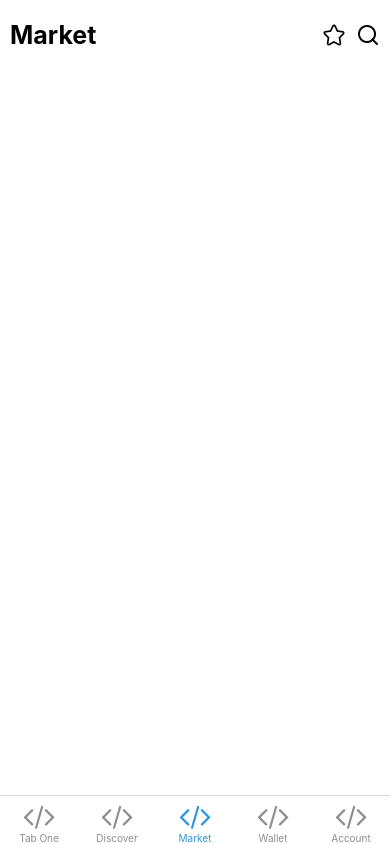
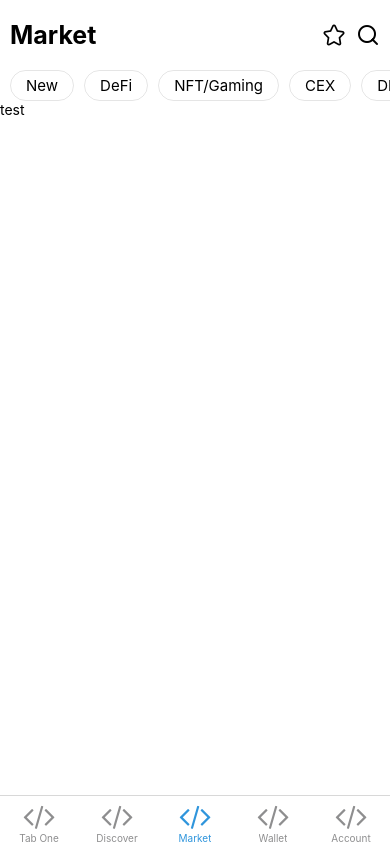
Before and after one commit to mustafamilyas/Market-Tracker-Mobile, a React Native app: screen /Market in a window 390 px wide. Built offline with nearby package versions, Linux system fonts and the light colour scheme; what expo-linking would draw is missing.

Commit message:
feat: add CryptoCategories component

```diff
--- /dev/null
+++ b/components/CryptoCategories.tsx
@@ -0,0 +1,33 @@
+import React from 'react'
+import { ScrollView, View, Text, StyleSheet } from 'react-native';
+import { CRYPTO_CATEGORIES } from '../constants/Crypto';
+
+export const CryptoCategories = () => {
+  return (
+    <ScrollView horizontal style={styles.container}>
+      {CRYPTO_CATEGORIES.map(category => (
+        <View style={styles.item}>
+          <Text style={styles.itemText}>{category.title}</Text>
+        </View>
+      ))}
+    </ScrollView>
+  )
+}
+
+const styles = StyleSheet.create({
+  container: {
+    paddingHorizontal: 10,
+    flexGrow: 0,
+  },
+  item: {
+    marginRight: 10,
+    paddingHorizontal: 15,
+    paddingVertical: 5,
+    borderRadius: 25,
+    borderWidth: 1,
+    borderColor: 'rgba(0,0,0,0.1)',
+  },
+  itemText: {
+    fontSize: 15
+  }
+})
--- /dev/null
+++ b/constants/Crypto.ts
@@ -0,0 +1,48 @@
+interface Category {
+  id: string;
+  title: string;
+  image?: string;
+}
+
+export const CRYPTO_CATEGORIES: Category[] = [
+  {
+    id: 'MarketNew',
+    title: 'New',
+  },
+  {
+    id: 'MarketDeFi',
+    title: 'DeFi',
+  },
+  {
+    id: 'MarketNFT',
+    title: 'NFT/Gaming',
+  },
+  {
+    id: 'MarketCEX',
+    title: 'CEX',
+  },
+  {
+    id: 'MarketDEX',
+    title: 'DEX',
+  },
+  {
+    id: 'MarketLayer1',
+    title: 'Layer-1',
+  },
+  {
+    id: 'MarketInfrastructure',
+    title: 'Infrastructure',
+  },
+  {
+    id: 'MarketLending',
+    title: 'Lending',
+  },
+  {
+    id: 'MarketLayer2',
+    title: 'Layer-2',
+  },
+  {
+    id: 'MarketStablecoin',
+    title: 'Stablecoin',
+  },
+]
--- a/screens/TabMarketScreen.tsx
+++ b/screens/TabMarketScreen.tsx
@@ -1,5 +1,6 @@
 import { AntDesign, Feather } from '@expo/vector-icons';
 import { Image, StyleSheet } from 'react-native';
+import { CryptoCategories } from '../components/CryptoCategories';
 import { HeaderScreen } from '../components/HeaderScreen';
 
 import { Text, View } from '../components/Themed';
@@ -16,6 +17,8 @@ export default function TabDiscoverScreen() {
           </>
         }
       />
+      <CryptoCategories />
+      <View style={styles.content}><Text>test</Text></View>
     </View>
   );
 }
@@ -28,5 +31,7 @@ const styles = StyleSheet.create({
   headerActionItem: {
     marginRight: 10,
   },
-
+  content: {
+    flex: 1
+  }
 });
```
